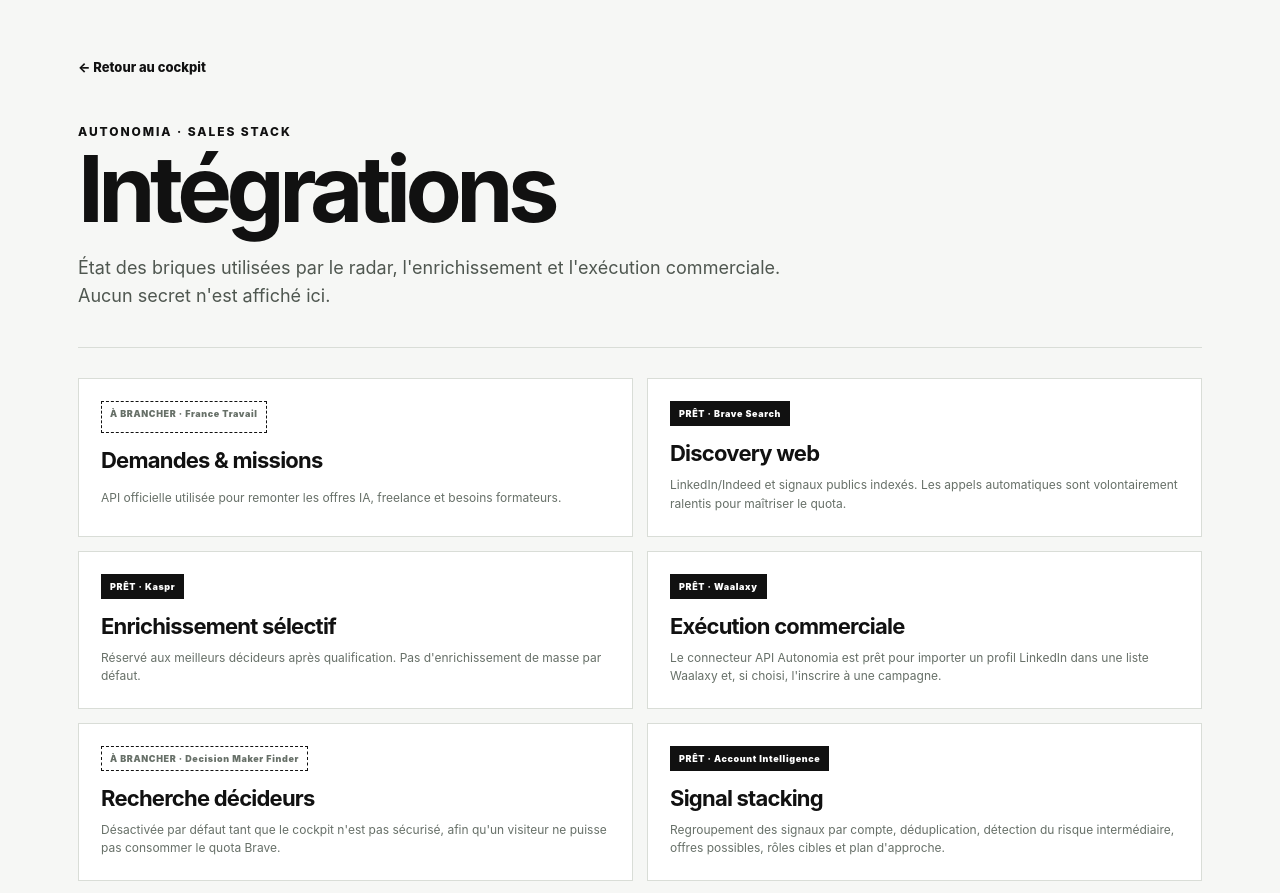
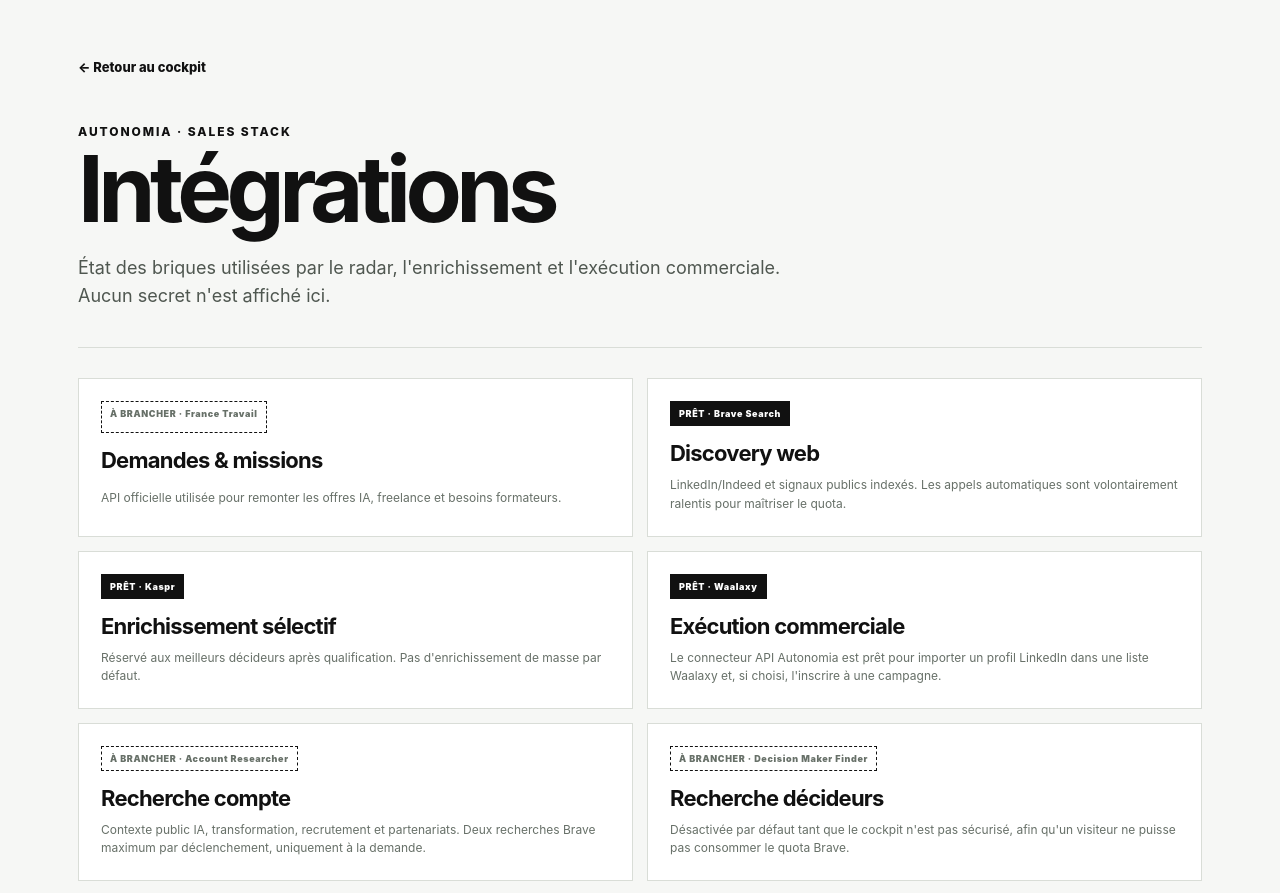
Before and after one commit to aristote-app/Autonomia-MCP, a Next.js app: page /integrations in a window 1280 px wide. Shown: the top 893 px of the page. Built offline with nearby package versions, Linux system fonts and the light colour scheme; no server answers.

Commit message:
ux(integrations): expose Account Researcher readiness

```diff
--- a/app/integrations/page.js
+++ b/app/integrations/page.js
@@ -21,6 +21,9 @@ export default function IntegrationsPage() {
     waalaxy: Boolean(process.env.WAALAXY_API_KEY),
     decisionDiscovery:
       process.env.AUTONOMIA_DECISION_DISCOVERY_ENABLED === "true" &&
+      Boolean(process.env.BRAVE_SEARCH_API_KEY),
+    accountResearch:
+      process.env.AUTONOMIA_ACCOUNT_RESEARCH_ENABLED === "true" &&
       Boolean(process.env.BRAVE_SEARCH_API_KEY)
   };
 
@@ -77,6 +80,15 @@ export default function IntegrationsPage() {
         </article>
 
         <article>
+          <State ready={states.accountResearch} label="Account Researcher" />
+          <h2>Recherche compte</h2>
+          <p>
+            Contexte public IA, transformation, recrutement et partenariats. Deux recherches Brave
+            maximum par déclenchement, uniquement à la demande.
+          </p>
+        </article>
+
+        <article>
           <State ready={states.decisionDiscovery} label="Decision Maker Finder" />
           <h2>Recherche décideurs</h2>
           <p>
```
